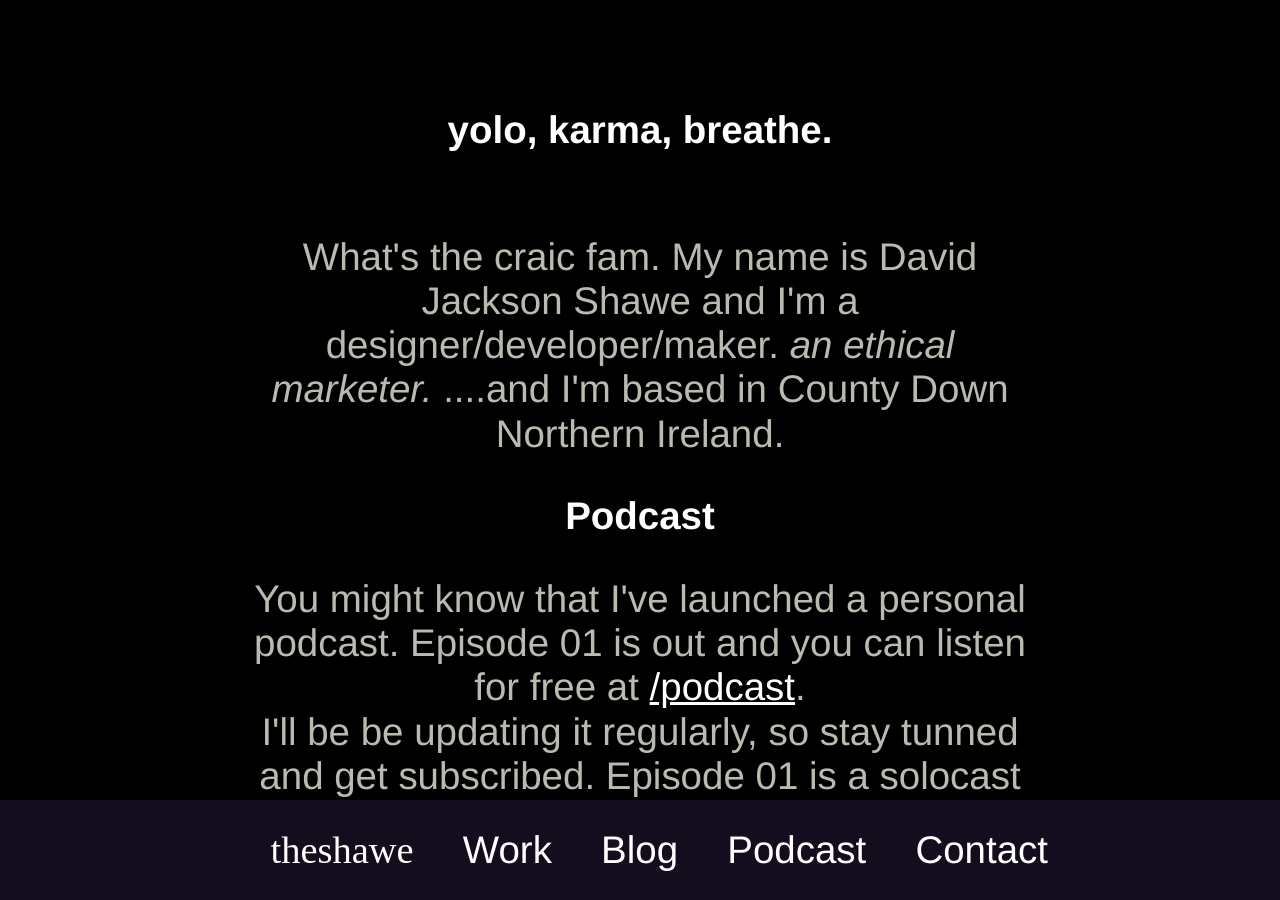
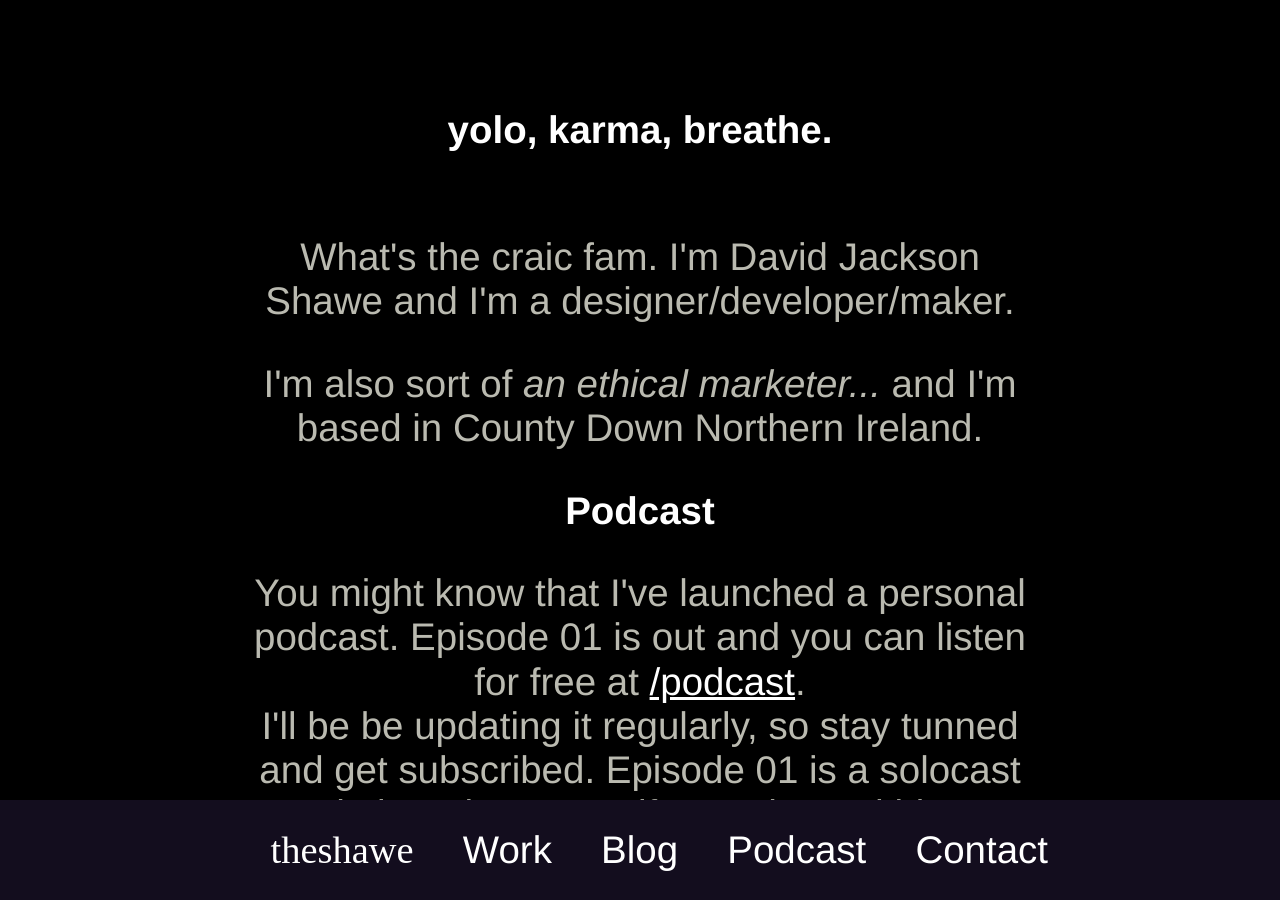
Before and after one commit to theshawe/the-shawe, a Jekyll site: the page built from index.html, in a window 1280 px wide and 900 px high. Built offline with Jekyll 4.4.1, drawn with Linux system fonts in a browser that asks for light colours; nearby versions of some CDN libraries; library files that are not in the unit come from our copies; Markdown is read by kramdown in place of the engine named in the settings.

Commit message:
updated text

```diff
--- a/_includes/about.html
+++ b/_includes/about.html
@@ -6,7 +6,7 @@
 <h3>yolo, karma, breathe.</h3>
 
 <br>
-<p> What's the craic fam. My name is David Jackson  Shawe and I'm a designer/developer/maker. <i>an ethical marketer.</i> ....and I'm based in County Down Northern Ireland.</p>
+<p> What's the craic fam. I'm David Jackson Shawe and I'm a designer/developer/maker. </p> <p>I'm also sort of <i>an ethical marketer...</i> and I'm based in County Down Northern Ireland.</p>
 
 <h2>Podcast</h2>
 <p>You might know that I've launched a personal podcast. Episode 01 is out and you can listen for free at <a href="http://shawe.co/podcast">/podcast</a>. <br> I'll be be updating it regularly, so stay tunned and get subscribed.  Episode 01 is a solocast and I introduce myself, my why and hint at the <a href="http://shawe.co/podcast">topic of intution</a>.</p>
--- a/_includes/style-css.html
+++ b/_includes/style-css.html
@@ -240,4 +240,14 @@ display: none;
 }
 
 
+
+@media only screen and (max-width: 568px) and (min-width: 320px)
+.content {
+    padding: 0px;
+    padding-top: 25px;
+    max-width: 260px;
+    margin: 0 auto;
+}
+
+
 </style>
```
Also changed, not shown: 8 other files.
